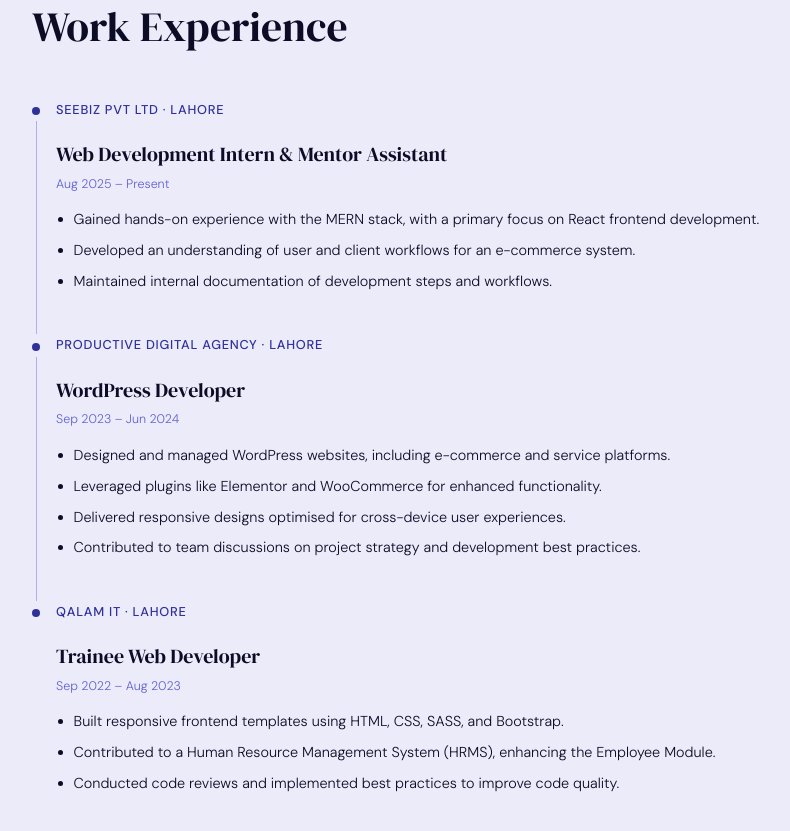
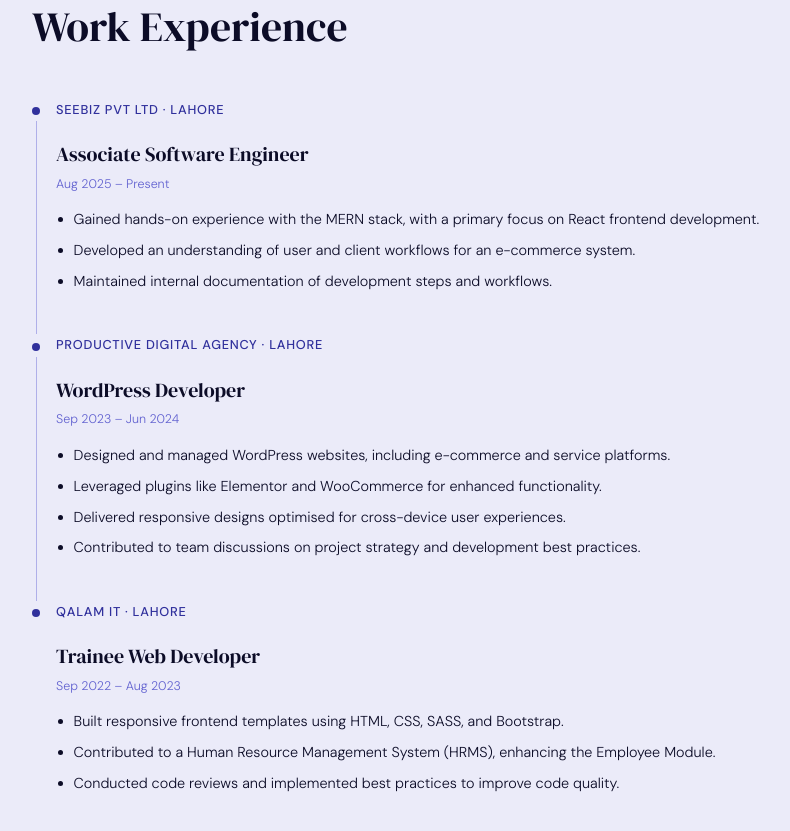
Before and after one commit to adnannazir235/adnannazir235, a plain HTML site: page index.html in a window 1280 px wide. Shown: the part 930-1761 px from the top of the page, without its empty margins (50-840 px from the left). Drawn offline with nearby package versions, Linux system fonts and the light colour scheme.

Commit message:
update index.html

```diff
--- a/index.html
+++ b/index.html
@@ -97,7 +97,7 @@
 
           <div class="exp-item fade-in">
             <p class="exp-company">SeeBiz PVT LTD · Lahore</p>
-            <p class="exp-role">Web Development Intern & Mentor Assistant</p>
+            <p class="exp-role">Associate Software Engineer</p>
             <p class="exp-date">Aug 2025 – Present</p>
             <ul class="exp-bullets">
               <li>Gained hands-on experience with the MERN stack, with a primary focus on React frontend development.</li>
```
